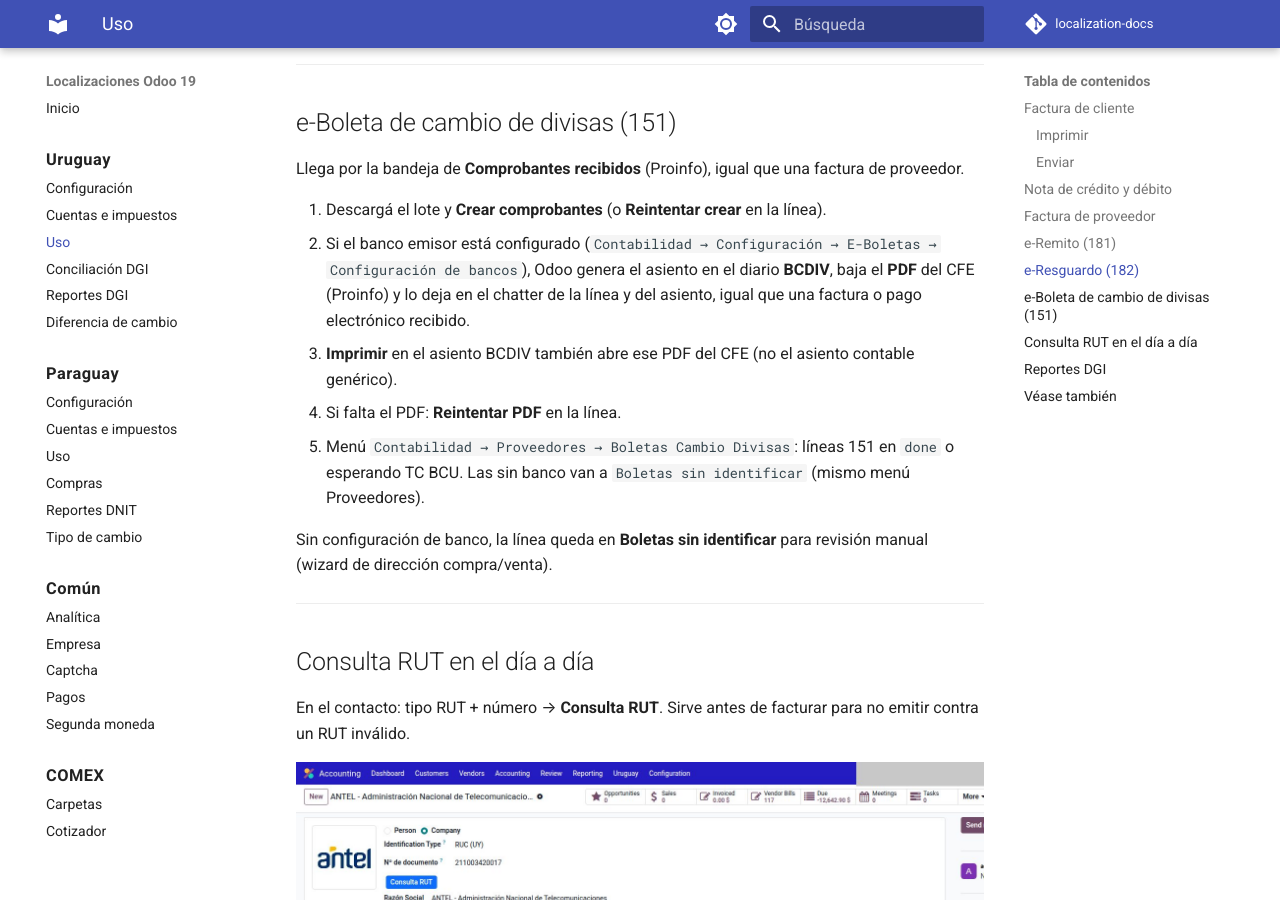
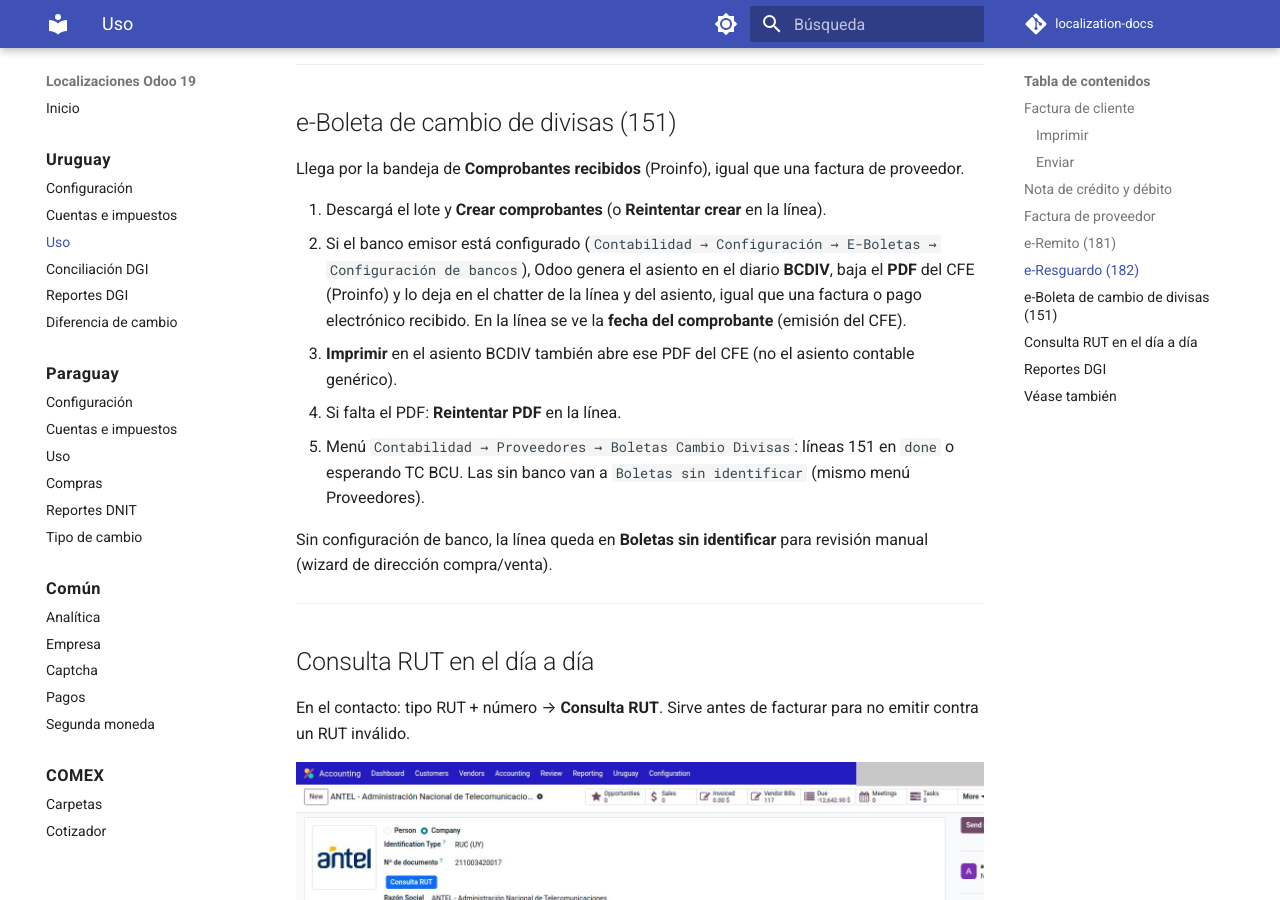
Before and after one commit to Pabloolano/localization-docs, an MkDocs documentation site: the page built from docs/uruguay/uso.md, in a window 1280 px wide and 900 px high, scrolled down 5084 px. Built offline with MkDocs 1.6.1 and Material for MkDocs 9.7.7, drawn with Linux system fonts in a browser that asks for light colours; comment, search, counter and statistics services are not loaded.

Commit message:
docs(uy): boleta 151 — fecha del comprobante en la línea
Co-authored-by: Cursor <cursoragent@cursor.com>

```diff
--- a/docs/uruguay/uso.md
+++ b/docs/uruguay/uso.md
@@ -100,7 +100,7 @@ El PDF de representación puede tener límites: priorizá XML y estado DGI.
 Llega por la bandeja de **Comprobantes recibidos** (Proinfo), igual que una factura de proveedor.
 
 1. Descargá el lote y **Crear comprobantes** (o **Reintentar crear** en la línea).
-2. Si el banco emisor está configurado (`Contabilidad → Configuración → E-Boletas → Configuración de bancos`), Odoo genera el asiento en el diario **BCDIV**, baja el **PDF** del CFE (Proinfo) y lo deja en el chatter de la línea y del asiento, igual que una factura o pago electrónico recibido.
+2. Si el banco emisor está configurado (`Contabilidad → Configuración → E-Boletas → Configuración de bancos`), Odoo genera el asiento en el diario **BCDIV**, baja el **PDF** del CFE (Proinfo) y lo deja en el chatter de la línea y del asiento, igual que una factura o pago electrónico recibido. En la línea se ve la **fecha del comprobante** (emisión del CFE).
 3. **Imprimir** en el asiento BCDIV también abre ese PDF del CFE (no el asiento contable genérico).
 4. Si falta el PDF: **Reintentar PDF** en la línea.
 5. Menú `Contabilidad → Proveedores → Boletas Cambio Divisas`: líneas 151 en `done` o esperando TC BCU. Las sin banco van a `Boletas sin identificar` (mismo menú Proveedores).
```
